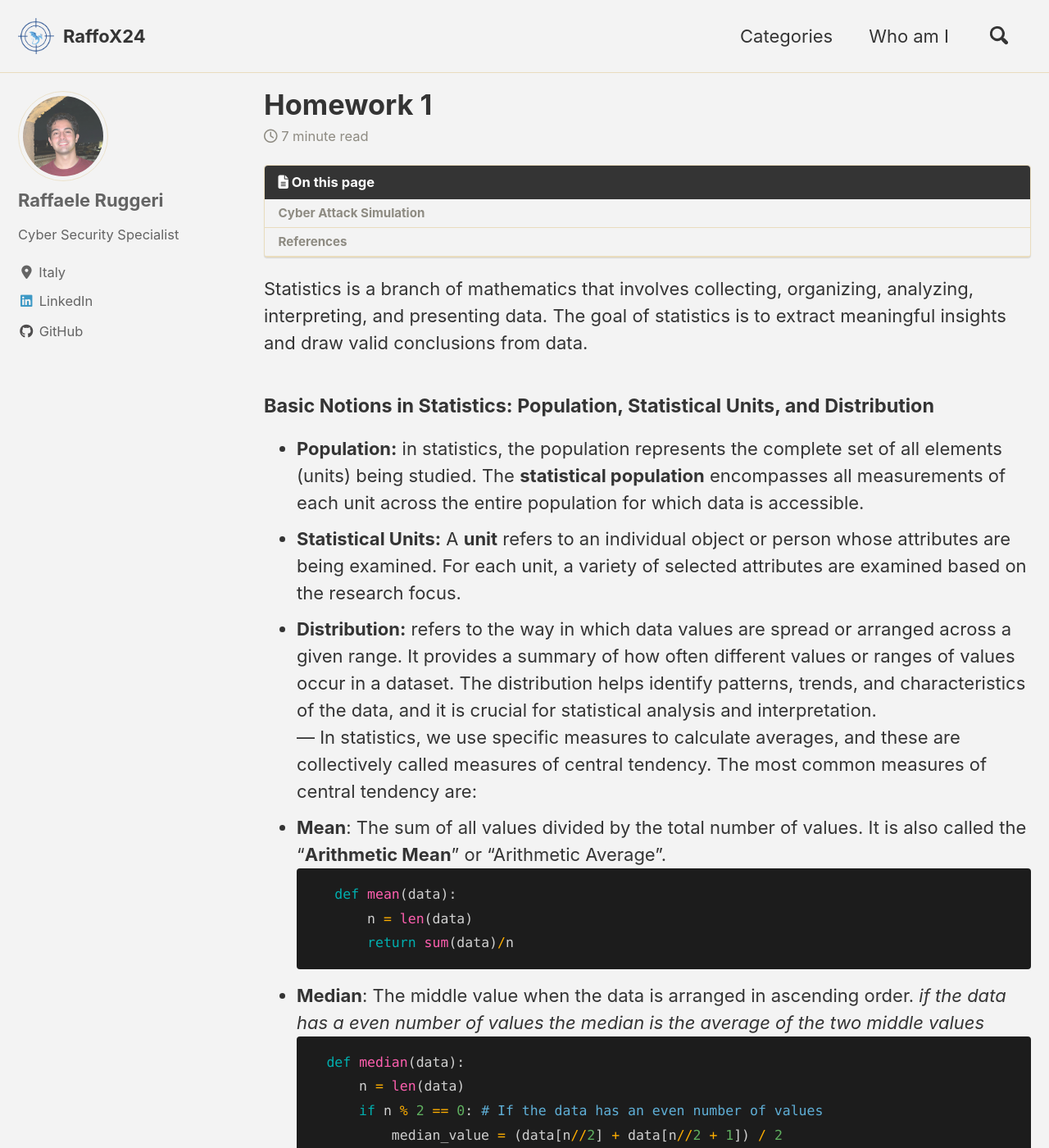
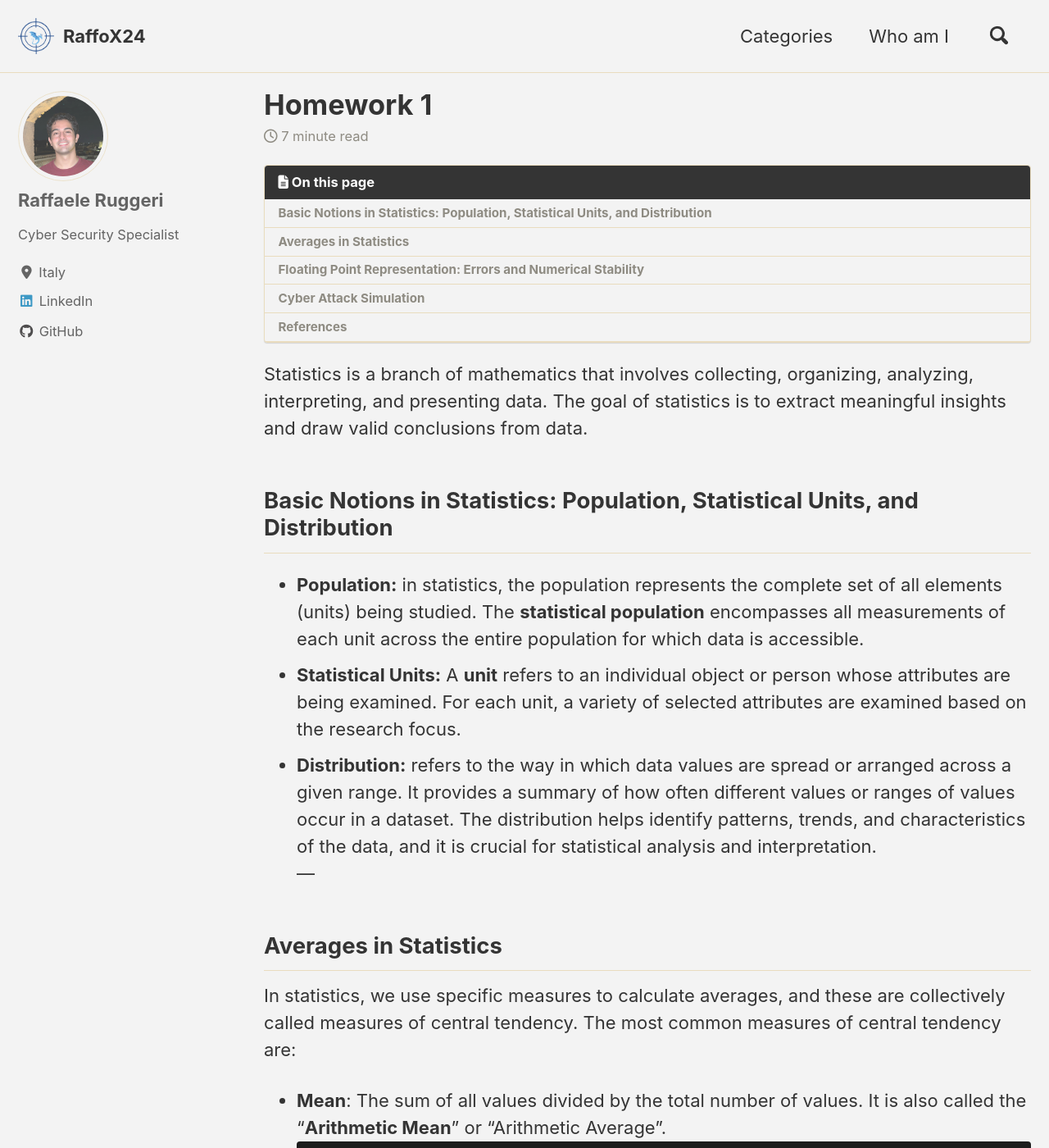
Before and after one commit to Raffo24/raffo24.github.io, a Jekyll site: the page built from _posts/statistics/2022-08-26-hw1.md, in a window 1280 px wide and 1400 px high. Shown: the whole window at 82% size. Built offline with Jekyll 4.4.1, drawn with Linux system fonts in a browser that asks for light colours; cached includes are drawn as plain includes; nearby versions of some CDN libraries; formulas are drawn with MathJax 3.

Commit message:
Update 2022-08-26-hw1.md

````diff
--- a/_posts/statistics/2022-08-26-hw1.md
+++ b/_posts/statistics/2022-08-26-hw1.md
@@ -10,15 +10,18 @@ categories:
 toc: true
 ---
 
+
 Statistics is a branch of mathematics that involves collecting, organizing, analyzing, interpreting, and presenting data.
 The goal of statistics is to extract meaningful insights and draw valid conclusions from data.
-#### Basic Notions in Statistics: Population, Statistical Units, and Distribution
+## Basic Notions in Statistics: Population, Statistical Units, and Distribution
 
 - **Population:** in statistics, the population represents the complete set of all elements (units) being studied. The **statistical population** encompasses all measurements of each unit across the entire population for which data is accessible.
 - **Statistical Units:** A **unit** refers to an individual object or person whose attributes are being examined. For each unit, a variety of selected attributes are examined based on the research focus.
 - **Distribution:** refers to the way in which data values are spread or arranged across a given range. It provides a summary of how often different values or ranges of values occur in a dataset. The distribution helps identify patterns, trends, and characteristics of the data, and it is crucial for statistical analysis and interpretation.
 <br>
 ---
+
+## Averages in Statistics
 In statistics, we use specific measures to calculate averages, and these are collectively called measures of central tendency. The most common measures of central tendency are:
 - **Mean**: The sum of all values divided by the total number of values. It is also called the "**Arithmetic Mean**" or "Arithmetic Average".
  ```python
@@ -73,7 +76,7 @@ def harmonicMean(ls):
 ```
 <br>
 ---
-#### Floating Point Representation: Errors and Numerical Stability
+## Floating Point Representation: Errors and Numerical Stability
 
 For statisticians, recognizing errors in computation is vital for ensuring the accuracy and reliability of their analyses.
 
````
